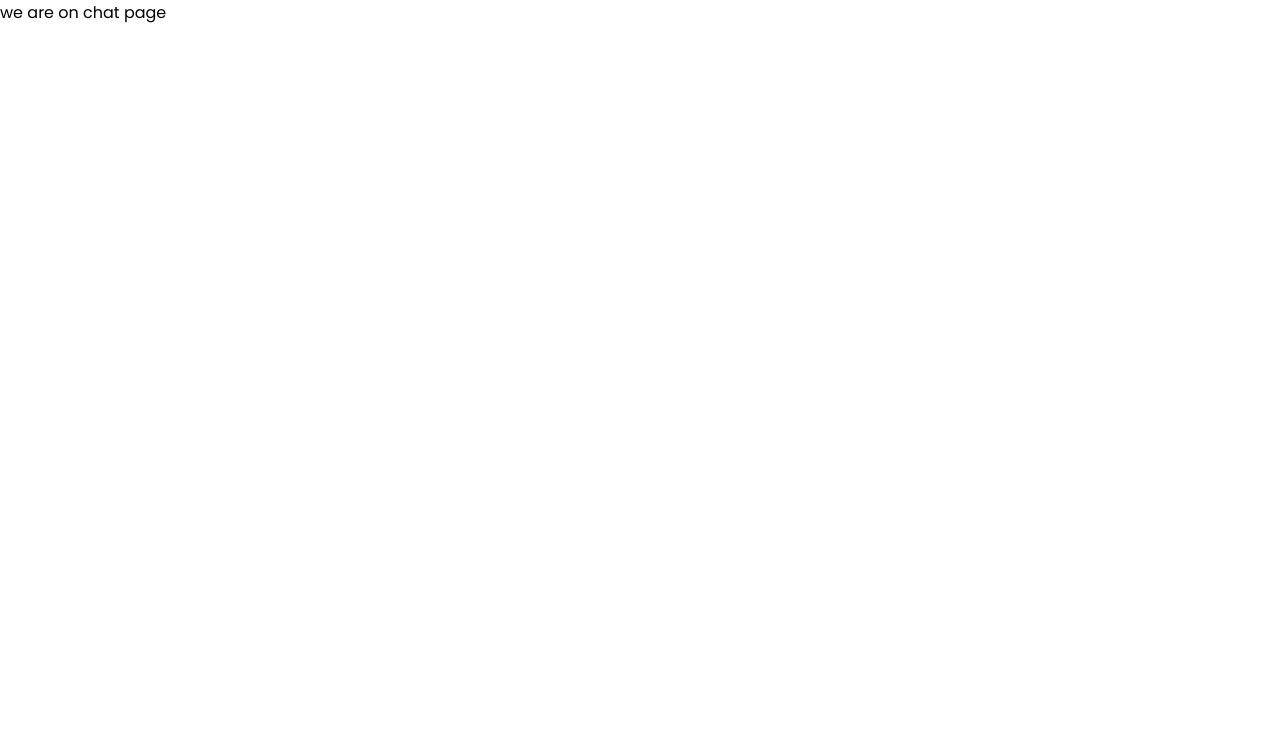
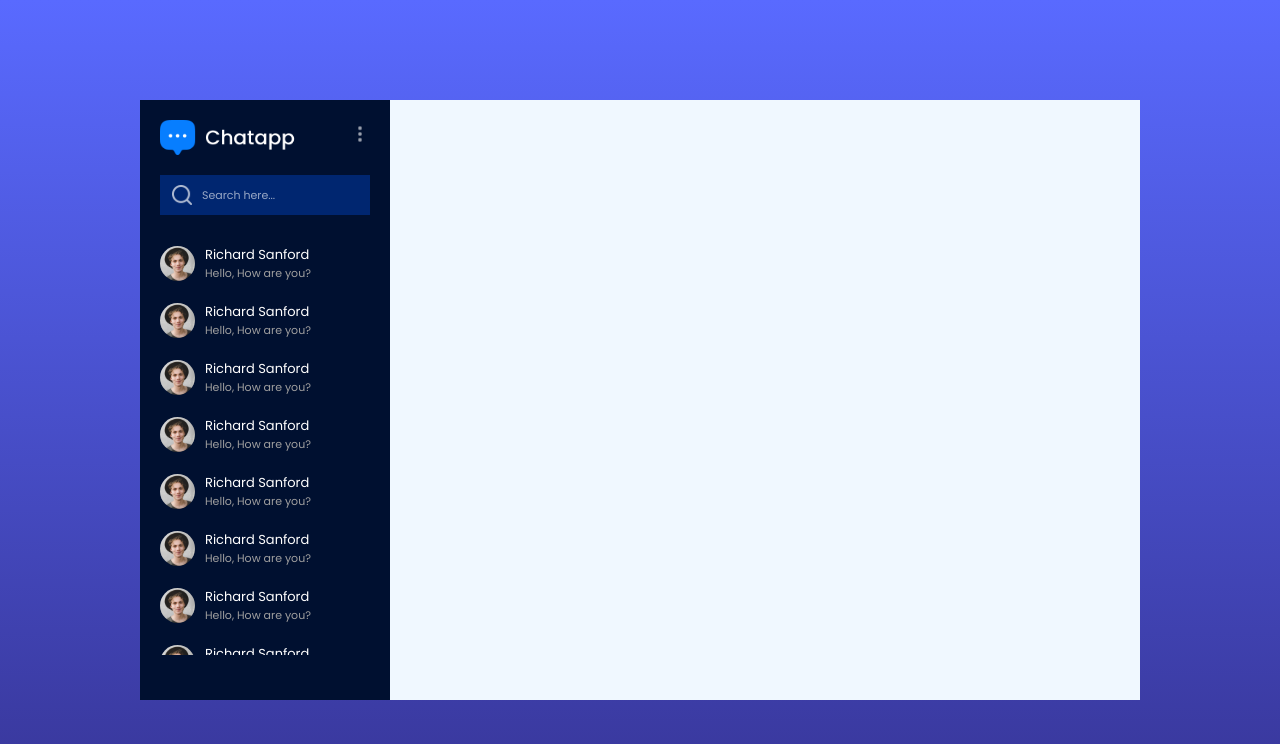
Before and after one commit to Dilmurat777/chat-application-app, a React (Vite) app: page /chat in a window 1280 px wide. Shown: the top 744 px of the page. Built offline with nearby package versions, Linux system fonts and the light colour scheme.

Commit message:
feat: added left sidebar and styles

```diff
--- /dev/null
+++ b/src/components/ChatBox/ChatBox.jsx
@@ -0,0 +1,11 @@
+import './ChatBox.css';
+
+const ChatBox = () => {
+  return (
+	<div>
+
+	</div>
+  )
+}
+
+export default ChatBox
--- /dev/null
+++ b/src/components/LeftSidebar/LeftSidebar.css
@@ -0,0 +1,94 @@
+.lsb {
+	background: #001030;
+	height: 75vh;
+	color: white;
+}
+
+.lsb-top {
+	padding: 20px;
+}
+
+.lsb-nav {
+	display: flex;
+	justify-content: space-between;
+	align-items: center;
+}
+
+.lsb-nav .logo {
+	max-width: 140px;
+}
+
+.lsb-nav .menu img{
+	max-height: 20px;
+	opacity: 0.6;
+	cursor: pointer;
+}
+
+.lsb-search {
+	background-color: #002670;
+	display: flex;
+	align-items: center;
+	gap: 10px;
+	padding: 10px 12px;
+	margin-top: 20px;
+}
+
+.lsb-search img {
+	max-height: 20px;
+	opacity: 0.7;
+}
+
+.lsb-search input {
+	width: 100%;
+	border: none;
+	outline: none;
+	background: transparent;
+	color: white;
+	font-size: 11px;
+}
+
+.lsb-search input::placeholder {
+	color: white;
+	opacity: 0.6;
+}
+
+.lsb-list {
+	display: flex;
+	flex-direction: column;
+	height: 70%;
+	overflow-y: scroll;
+}
+
+.lsb-friends img {
+	width: 35px;
+	border-radius: 50%;
+	aspect-ratio: 1/1;
+	object-fit: cover;
+}
+
+.lsb-friends {
+	display: flex;
+	align-items: center;
+	gap: 10px;
+	font-size: 13px;
+	cursor: pointer;
+	padding: 10px 20px;
+}
+
+.lsb-friends div {
+	display: flex;
+	flex-direction: column;
+}
+
+.lsb-friends div span {
+	font-size: 11px;
+	color: #9f9f9f;
+}
+
+.lsb-friends:hover {
+	background: #077eff;
+}
+
+.lsb-friends:hover span {
+	color: white;
+}
--- /dev/null
+++ b/src/components/LeftSidebar/LeftSidebar.jsx
@@ -0,0 +1,36 @@
+import './LeftSidebar.css';
+import assets from './../../assets/assets';
+
+const LeftSidebar = () => {
+  return (
+    <div className="lsb">
+      <div className="lsb-top">
+        <div className="lsb-nav">
+          <img src={assets.logo} alt="" className="logo" />
+          <div className="menu">
+            <img src={assets.menu_icon} alt="" />
+          </div>
+        </div>
+        <div className="lsb-search">
+          <img src={assets.search_icon} alt="" />
+          <input type="text" placeholder="Search here..." />
+        </div>
+      </div>
+      <div className="lsb-list">
+        {Array(12)
+          .fill('')
+          .map((item, index) => (
+            <div key={index} className="lsb-friends">
+              <img src={assets.profile_img} alt="" />
+              <div>
+                <p>Richard Sanford</p>
+                <span>Hello, How are you?</span>
+              </div>
+            </div>
+          ))}
+      </div>
+    </div>
+  );
+};
+
+export default LeftSidebar;
--- /dev/null
+++ b/src/components/RightSidebar/RightSidebar.jsx
@@ -0,0 +1,11 @@
+import './RightSidebar.css';
+
+const RightSidebar = () => {
+  return (
+	<div>
+
+	</div>
+  )
+}
+
+export default RightSidebar
--- a/src/index.css
+++ b/src/index.css
@@ -6,3 +6,8 @@
   box-sizing: border-box;
   font-family: 'Poppins', sans-serif;
 }
+
+
+::-webkit-scrollbar {
+  display: none;
+}
--- a/src/pages/Chat/Chat.css
+++ b/src/pages/Chat/Chat.css
@@ -0,0 +1,15 @@
+.chat {
+	min-height: 100vh;
+	background: linear-gradient(#596aff, #383699);
+	display: grid;
+	place-items: center;
+}
+
+.chat-container {
+	width: 95%;
+	height: 75vh;
+	max-width: 1000px;
+	background-color: aliceblue;
+	display: grid;
+	grid-template-columns: 1fr 2fr 1fr;
+}
--- a/src/pages/Chat/Chat.jsx
+++ b/src/pages/Chat/Chat.jsx
@@ -1,9 +1,16 @@
 import './Chat.css'
+import LeftSidebar from './../../components/LeftSidebar/LeftSidebar';
+import ChatBox from './../../components/ChatBox/ChatBox';
+import RightSidebar from './../../components/RightSidebar/RightSidebar';
 
 const Chat = () => {
   return (
-	<div>
-	  we are on chat page
+	<div className='chat'>
+		<div className="chat-container">
+			  <LeftSidebar />
+			  <ChatBox />
+			  <RightSidebar />
+		</div>
 	</div>
   )
 }
```
Also changed, not shown: src/components/ChatBox/ChatBox.css (added), src/components/RightSidebar/RightSidebar.css (added).
